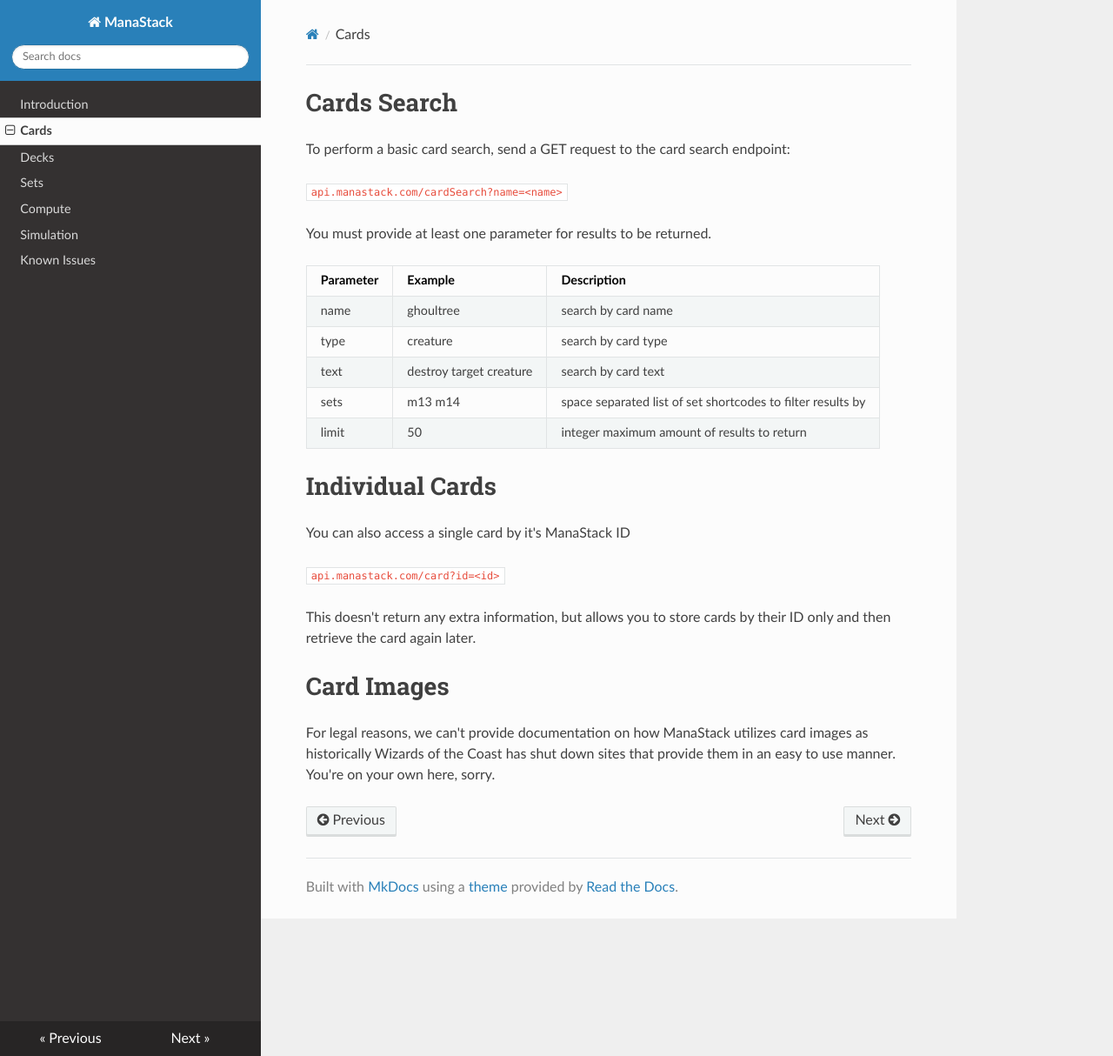
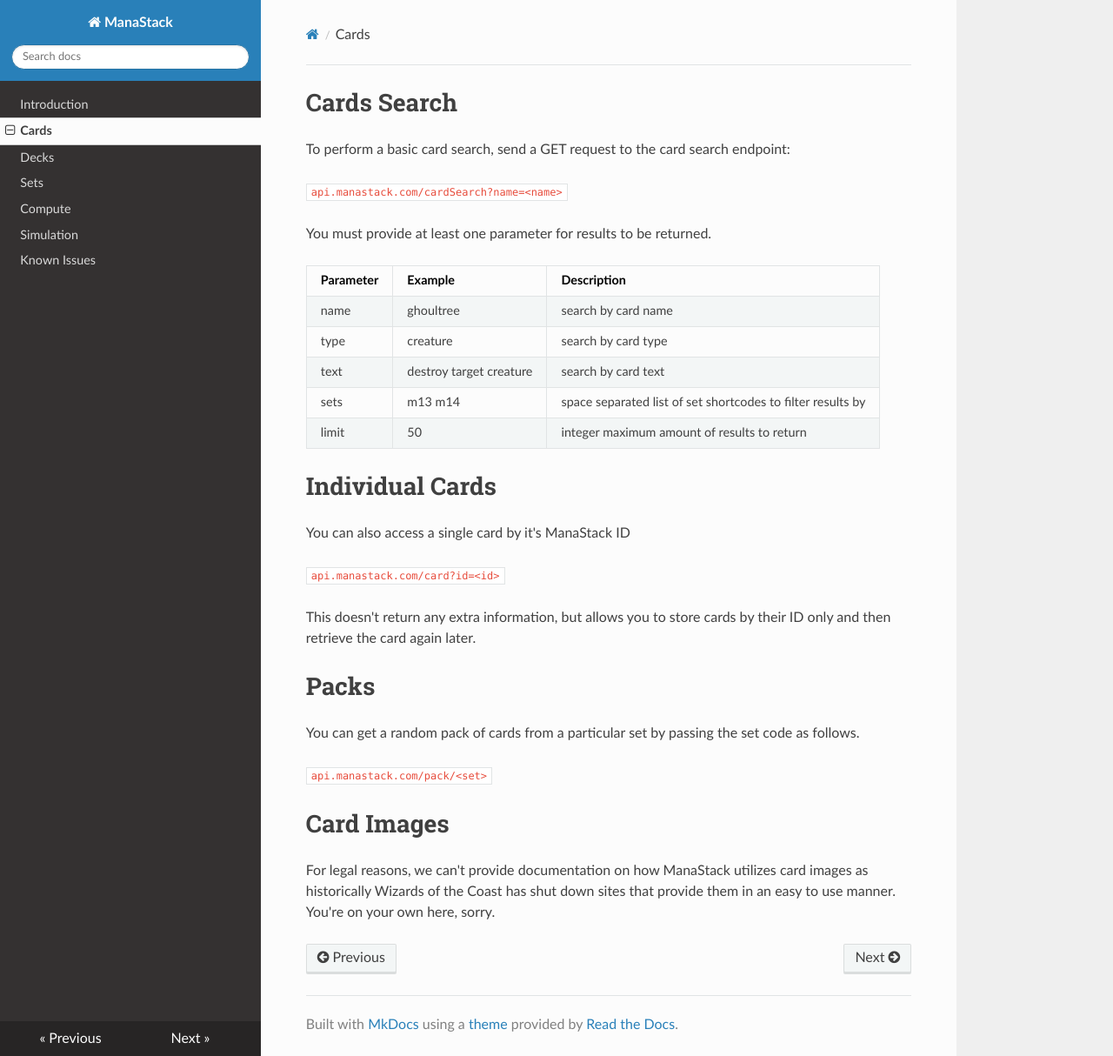
Before and after one commit to lucaspenney/ManaStack-API, an MkDocs documentation site: the page built from docs/cards.md, in a window 1280 px wide and 1214 px high. Shown: the whole window at 87% size. Built offline with MkDocs 1.6.1, drawn with Linux system fonts in a browser that asks for light colours; nearby versions of some CDN libraries; old or Windows-style settings are respelled for this version of MkDocs.

Commit message:
Add info on card packs endpoint

```diff
--- a/docs/cards.md
+++ b/docs/cards.md
@@ -24,6 +24,12 @@ You can also access a single card by it's ManaStack ID
 
 This doesn't return any extra information, but allows you to store cards by their ID only and then retrieve the card again later.
 
+#Packs
+
+You can get a random pack of cards from a particular set by passing the set code as follows.
+
+`api.manastack.com/pack/<set>`
+
 
 #Card Images
 
```
